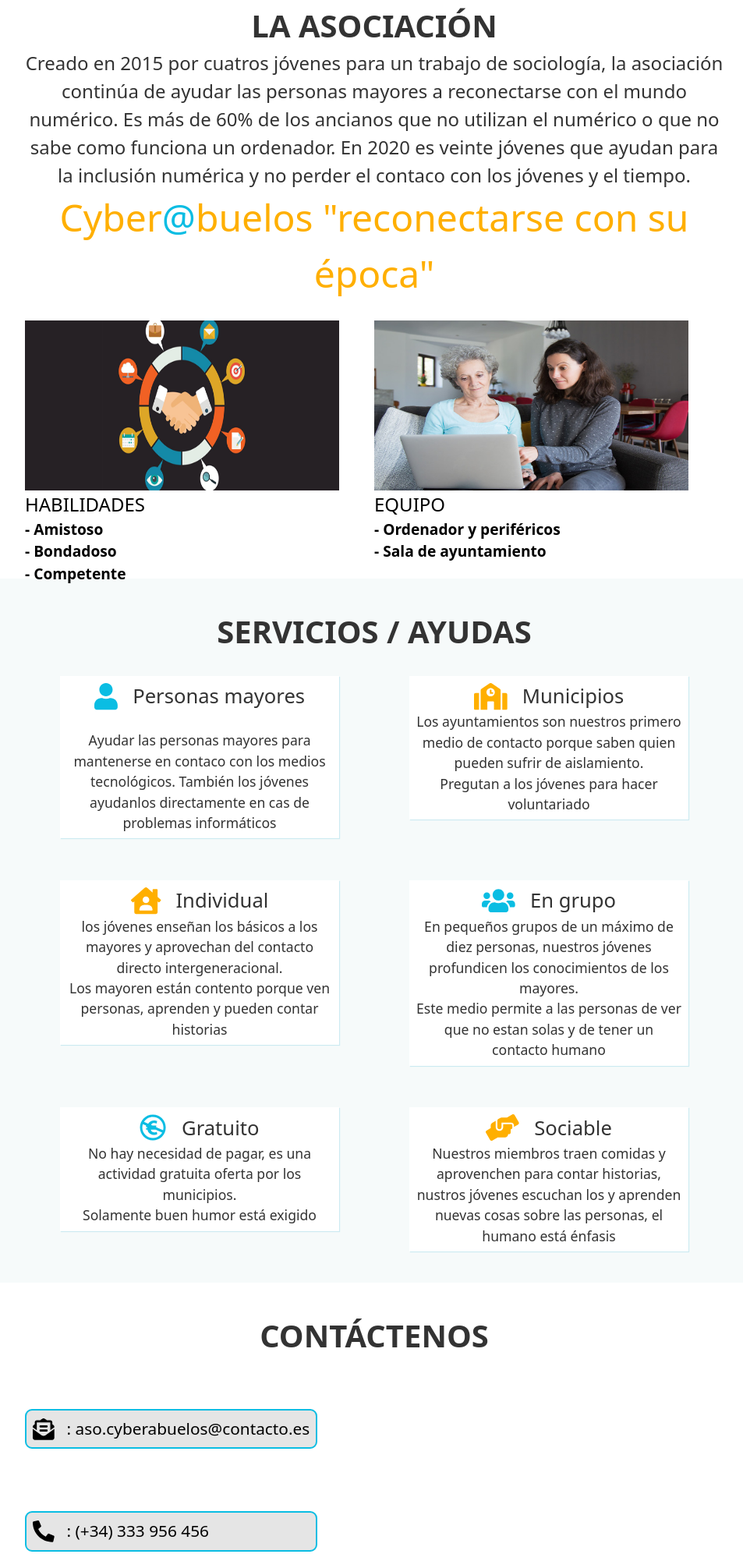
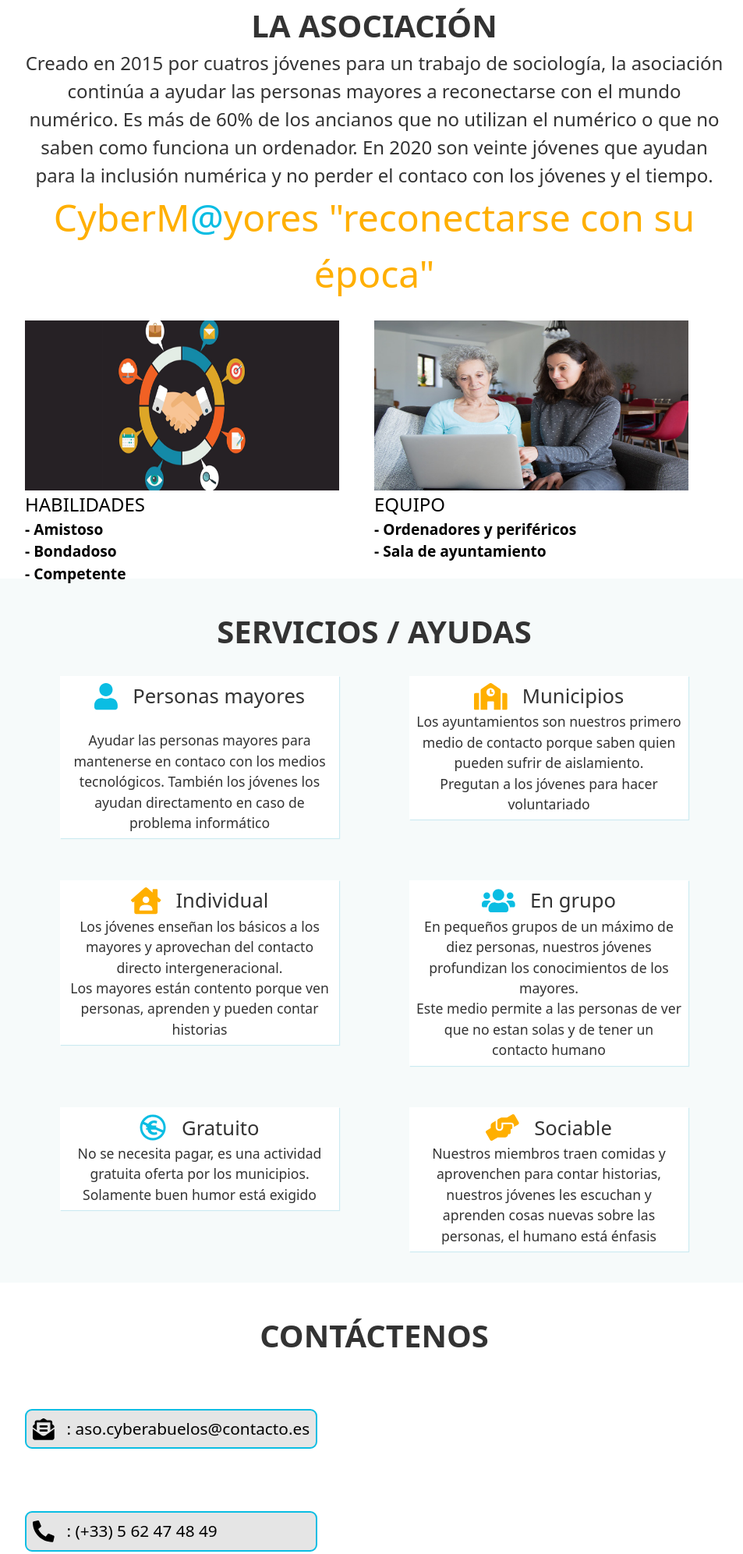
Before and after one commit to ShardZix/-cyberabuelos.com, a plain HTML site: page index.html in a window 1280 px wide. Shown: the part 467-2460 px from the top of the page at 78% size, without its empty margins (160-1113 px from the left). Drawn offline with nearby package versions, Linux system fonts and the light colour scheme.

Commit message:
Add files via upload

```diff
--- a/index.html
+++ b/index.html
@@ -8,7 +8,7 @@
   <link href="https://unpkg.com/tailwindcss@^1.0/dist/base.min.css" rel="stylesheet" />
   <script src="https://use.fontawesome.com/releases/v5.14.0/js/all.js" data-mutate-approach="sync"></script>
   <meta name="viewport" content="width=device-width, initial-scale=1.0">
-  <title>Cyberabuelos</title>
+  <title>Cybermayores</title>
 </head>
 
 <body>
@@ -18,7 +18,7 @@
 
     <div id="top_container">
       <div id="top_info" class="top_child">
-        <h1 id="cyber_title"><span>CYBER </span> ABUELOS</h1>
+        <h1 id="cyber_title"><span>CYBER </span> MAYORES</h1>
       </div>
 
       <nav id="navigation">
@@ -45,13 +45,13 @@
     <div id="about_container" class="container">
       <div id="presentation">
         <h1 class="presentation_title">LA ASOCIACIÓN</h1>
-        <p class="texte">Creado en 2015 por cuatros jóvenes para un trabajo de sociología, la asociación continúa de
+        <p class="texte">Creado en 2015 por cuatros jóvenes para un trabajo de sociología, la asociación continúa a
           ayudar las
           personas mayores a reconectarse con el mundo numérico. Es más de 60% de los ancianos que no utilizan el
-          numérico o que no sabe como funciona un ordenador. En 2020 es veinte jóvenes que ayudan para la
+          numérico o que no saben como funciona un ordenador. En 2020 son veinte jóvenes que ayudan para la
           inclusión numérica y no perder el contaco con los jóvenes y el tiempo.
         </p>
-        <p style="font-size: 3em; color: #FFAF00;" class="slogan">Cyber<span style="color: #0abde3;">@</span>buelos
+        <p style="font-size: 3em; color: #FFAF00;" class="slogan">CyberM<span style="color: #0abde3;">@</span>yores
           "reconectarse con su época"
         </p><br />
       </div>
@@ -67,7 +67,7 @@
         <div class="technics">
           <img src="images/aide.jpg" alt="Clase con ordenadores" class="skills_picture">
           <h2>EQUIPO</h2>
-          <p>- Ordenador y periféricos<br />
+          <p>- Ordenadores y periféricos<br />
             - Sala de ayuntamiento</p>
         </div>
       </div>
@@ -88,7 +88,7 @@
               <h3><i class="fas fa-user fa-lg" style="color: #0abde3;"></i>&ensp; Personas mayores</h3>
               <br />
               <p>Ayudar las personas mayores para mantenerse en contaco con los
-                medios tecnológicos. También los jóvenes ayudanlos directamente en cas de problemas informáticos</p>
+                medios tecnológicos. También los jóvenes los ayudan directamento en caso de problema informático</p>
             </aside>
           </div>
         </a>
@@ -109,9 +109,9 @@
           <div class="services_subject">
             <aside class="services_aside">
               <h3><i class="fas fa-house-user fa-lg" style="color: #FFAF00;"></i>&ensp; Individual</h3>
-              <p>los jóvenes enseñan los básicos a los mayores y aprovechan del contacto directo intergeneracional.
+              <p>Los jóvenes enseñan los básicos a los mayores y aprovechan del contacto directo intergeneracional.
                 <br />
-                Los mayoren están contento porque ven personas, aprenden y pueden contar historias
+                Los mayores están contento porque ven personas, aprenden y pueden contar historias
               </p>
             </aside>
           </div>
@@ -121,7 +121,7 @@
           <div class="services_subject">
             <aside class="services_aside">
               <h3><i class="fas fa-users fa-lg" style="color: #0abde3;"></i>&ensp; En grupo</h3>
-              <p>En pequeños grupos de un máximo de diez personas, nuestros jóvenes profundicen los conocimientos de los
+              <p>En pequeños grupos de un máximo de diez personas, nuestros jóvenes profundizan los conocimientos de los
                 mayores. <br />
                 Este medio permite a las personas de ver que no estan solas y de tener un contacto humano</p>
             </aside>
@@ -132,7 +132,7 @@
           <div class="services_subject">
             <aside class="services_aside">
               <h3><i class="fab fa-creative-commons-nc-eu fa-lg" style="color: #0abde3;"></i>&ensp; Gratuito</h3>
-              <p>No hay necesidad de pagar, es una actividad gratuita oferta por los municipios. <br />
+              <p>No se necesita pagar, es una actividad gratuita oferta por los municipios. <br />
                 Solamente buen humor está exigido </p>
             </aside>
           </div>
@@ -142,8 +142,8 @@
           <div class="services_subject">
             <aside class="services_aside">
               <h3><i class="fas fa-hands-helping fa-lg" style="color: #FFAF00;"></i>&ensp; Sociable</h3>
-              <p>Nuestros miembros traen comidas y aprovenchen para contar historias, nustros jóvenes escuchan los y
-                aprenden nuevas cosas sobre las personas, el humano está énfasis </p>
+              <p>Nuestros miembros traen comidas y aprovenchen para contar historias, nuestros jóvenes les escuchan y
+                aprenden cosas nuevas sobre las personas, el humano está énfasis </p>
             </aside>
           </div>
         </a>
@@ -159,8 +159,8 @@
       <div id="link_container">
         <h3><i class="fas fa-envelope-open-text fa-lg"></i>&ensp; : <a href="contact/index.html" class="phone">
             aso.cyberabuelos@contacto.es</a></h3>
-        <h3><i class="fas fa-phone-alt fa-lg"></i>&ensp; : (+34) 333 956 456</h3>
-        <h3><i class="fas fa-map-marked-alt fa-lg"></i>&ensp; : Avenida Camille Pujol</h3>
+        <h3><i class="fas fa-phone-alt fa-lg"></i>&ensp; : (+33) 5 62 47 48 49</h3>
+        <h3><i class="fas fa-map-marked-alt fa-lg"></i>&ensp; : 42 Avenida Camille Pujol <br> 31500 Toulouse</h3>
       </div>
       <div id="contact_map">
         <iframe
@@ -172,7 +172,7 @@
   </section>
 
   <footer>
-    <h5>Copyright &copy; 2020 <a href="#cyber_title">Cyber@buelos</a> | Asociación | <a href="
+    <h5>Copyright &copy; 2020 <a href="#cyber_title">CyberMayores</a> | Asociación | <a href="
       contact/index.html">Contacto</a></h5>
   </footer>
 </body>
```
